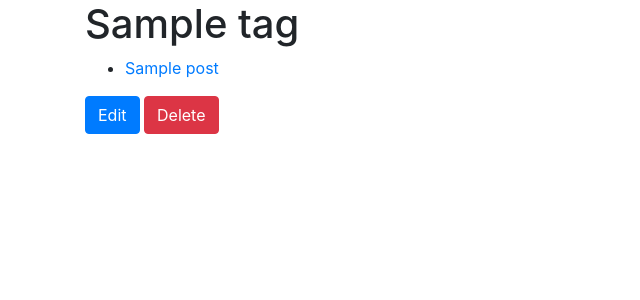
After one commit to Tomomi-K1/sp-flask-blogy, a Flask app: page /tags/1 in a window 1280 px wide. The commit adds this page. Shown: the top 300 px of the page, without its empty margins (0-640 px from the left). Run offline with Flask 2, Linux system fonts and the light colour scheme; tables that the repository leaves empty hold one stand-in row (values such as "Sample post").

Commit message:
tags route added

```diff
--- a/app.py
+++ b/app.py
@@ -3,7 +3,7 @@
 
 from flask import Flask, request, render_template, redirect, url_for
 from flask_debugtoolbar import DebugToolbarExtension
-from models import db, connect_db, User, Post
+from models import db, connect_db, User, Post, Tag, PostTag
 import datetime
 
 
@@ -17,7 +17,7 @@ app.config['DEBUG_TB_INTERCEPT_REDIRECTS']=False
 toolbar = DebugToolbarExtension(app)
 
 connect_db(app)
-db.create_all()
+
 
 @app.route('/')
 def redirect_to_user_list():
@@ -101,8 +101,8 @@ def delete_user(user_id):
 def new_post_form(user_id):
     """Show form to add a post for that user"""
     user =User.query.get(user_id)
-
-    return render_template('post-form.html', user=user)
+    tags = Tag.query.all()
+    return render_template('post-form.html', user=user, tags=tags)
 
 @app.route('/users/<int:user_id>/posts/new', methods=['POST'])
 def add_new_post(user_id):
@@ -110,8 +110,10 @@ def add_new_post(user_id):
 
     title = request.form['title']
     content = request.form['content']
+    tags = request.form.getlist('tags')
 
     new_post = Post(title=title, content=content, user_id=user_id )
+
     db.session.add(new_post)
     db.session.commit()
 
@@ -158,3 +160,63 @@ def delete_post(post_id):
 
     return redirect(url_for('show_user_detail', user_id=user_id))
      # or you could write return redirect(f"/users/{post.user_id}')
+
+
+# ======================== Tag route============================
+@app.route('/tags')
+def show_all_tags():
+    """list up all tags"""
+    tags = Tag.query.all()
+
+    return render_template('tag-list.html', tags=tags)
+
+@app.route('/tags/<int:tag_id>')
+def show_tag_details(tag_id):
+    """show tag's name and posts that has the tag"""
+
+    tag = Tag.query.get(tag_id)
+
+    return render_template('tag-detail.html', tag=tag)
+
+@app.route('/tags/new', methods=["GET"])
+def show_tag_form():
+    """Shows a form to add a new tag."""
+    return render_template('tag-form.html')
+
+@app.route('/tags/new', methods=["POST"])
+def handle_add_tag():
+    """Process add form, adds tag, and redirect to tag list."""
+    tag = Tag(name=request.form['tag-name'])
+
+    db.session.add(tag)
+    db.session.commit()
+
+    return redirect('/tags')
+
+@app.route('/tags/<int:tag_id>/edit', methods=["GET"])
+def edit_tag(tag_id):
+    """Show edit form for a tag."""
+    tag=Tag.query.get(tag_id)
+    return render_template('tag-edit-form.html', tag=tag)
+
+
+@app.route('/tags/<int:tag_id>/edit', methods=["POST"])
+def handle_edit_tag(tag_id):
+    """Process edit form, edit tag, and redirects to the tags list."""
+    tag=Tag.query.get(tag_id)
+    tag.name=request.form['tag-name']
+
+    db.session.add(tag)
+    db.session.commit()
+
+    return redirect('/tags')
+
+@app.route('/tags/<int:tag_id>/delete', methods=["POST"])
+def delete_tag(tag_id):
+    """delete a tag"""
+    tag = Tag.query.get(tag_id)
+
+    db.session.delete(tag)
+    db.session.commit()
+
+    return redirect('/tags')
--- a/templates/base.html
+++ b/templates/base.html
@@ -15,7 +15,7 @@
    {% endblock %}
 
    <!-- Jquery and Boostrap bandle -->
-   <script src="https://unpkg.com/jquery"></script>
+    <script src="https://unpkg.com/jquery"></script>
     <script src="https://unpkg.com/popper"></script>
     <script src="https://cdn.jsdelivr.net/npm/bootstrap@4.5.3/dist/js/bootstrap.bundle.min.js"></script>
 
--- /dev/null
+++ b/templates/tag-detail.html
@@ -0,0 +1,19 @@
+{% extends 'base.html' %}
+
+{% block title %} List of Tags {% endblock %}
+
+{% block content %}
+    <div class="container">
+        <h1>{{tag.name}}</h1>
+        <ul>
+            {% for post in tag.posts %}
+                <li><a href="/posts/{{post.id}}">{{post.title}}</a></li>
+            {% endfor %}
+        </ul>
+
+        <form>
+            <button type="submit" class="btn btn-primary" formmethod="GET" formaction="/tags/{{tag.id}}/edit">Edit</button>
+            <button type="submit" class="btn btn-danger" formmethod="POST" formaction="/tags/{{tag.id}}/delete">Delete</button>
+        </form>
+    </div>
+{% endblock %}
```
Also changed, not shown: models.py (+30 -1 lines), templates/post-form.html (+17 -9 lines), templates/tag-edit-form.html (added, +21 -0 lines), templates/tag-form.html (added, +16 -0 lines), templates/tag-list.html (added, +18 -0 lines).
